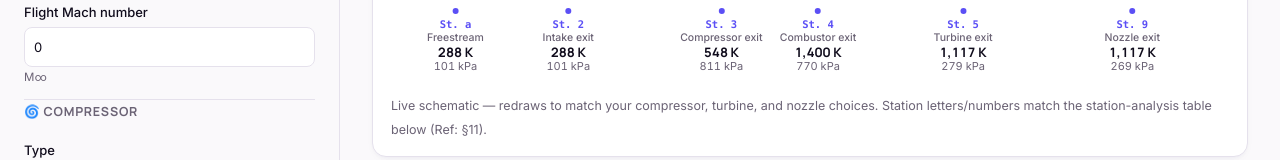
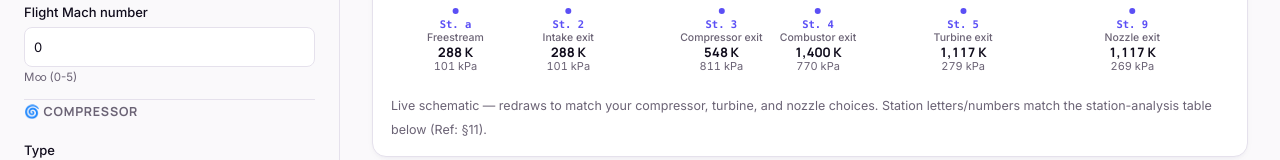
Before and after one commit to falgunitripathi/aeropropsim, a React (Vite) app in the folder web/: page / in a window 1280 px wide. Shown: the part 343-503 px from the top of the page. Built offline with nearby package versions, Linux system fonts and the light colour scheme.

Commit message:
Update FlightConditionsSection.jsx

```diff
--- a/web/src/components/FlightConditionsSection.jsx
+++ b/web/src/components/FlightConditionsSection.jsx
@@ -26,9 +26,9 @@ export default function FlightConditionsSection({ config, onChange }) {
         value={config.mach_flight}
         onChange={(v) => onChange({ mach_flight: v })}
         min={0}
-        max={2.0}
+        max={5.0}
         step={0.05}
-        hint="M∞"
+        hint="M∞ (0-5)"
       />
     </fieldset>
   );
```
